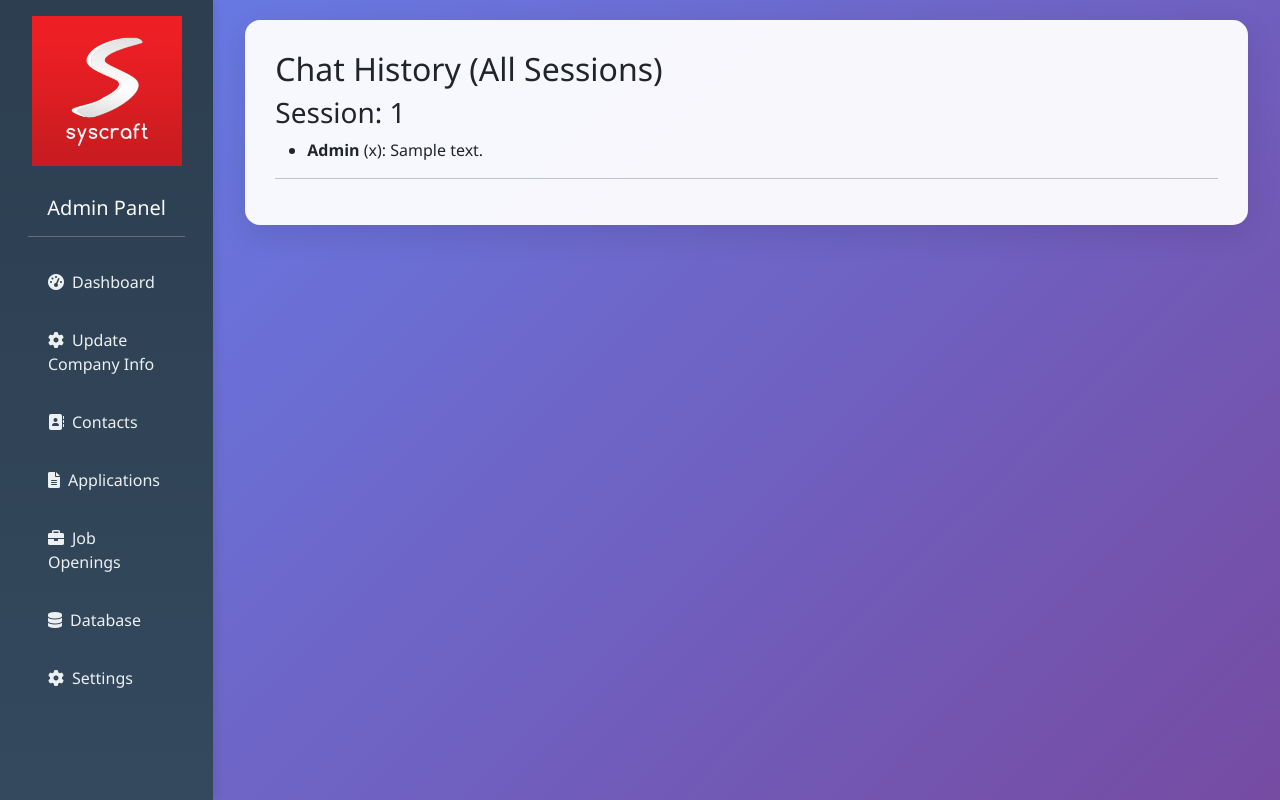
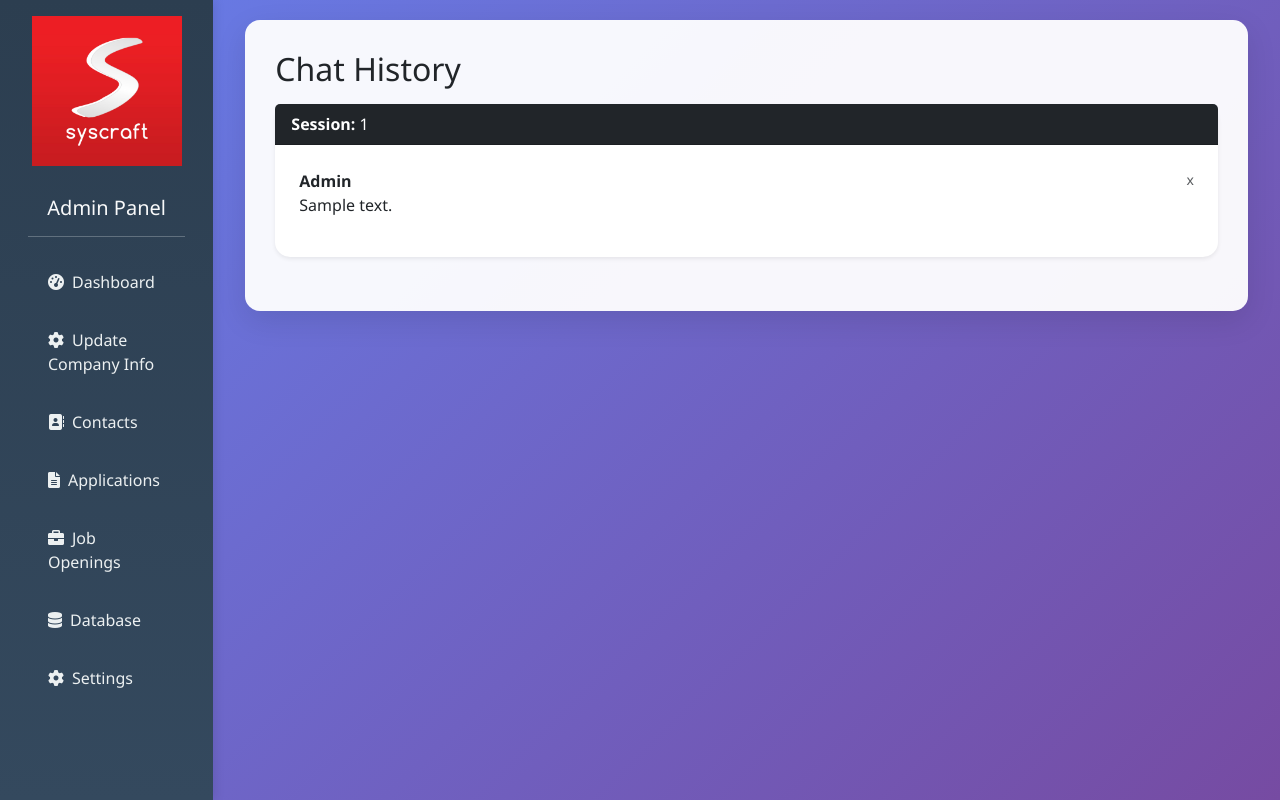
Before and after one commit to nawab-syscraft25/Syscraft-AI-Chatbot, a Flask app: page /admin/chat_history in a window 1280 px wide. Run offline with Flask 3, Linux system fonts and the light colour scheme; tables that the repository leaves empty hold one stand-in row (values such as "Sample post").

Commit message:
Enhanced chat UI look

```diff
--- a/main.py
+++ b/main.py
@@ -868,8 +868,14 @@ def company_description():
         context[f"q{i}"] = row[i] if row and len(row) > i else ""
 
     return render_template("admin_company.html", **context)
-
-
+from datetime import datetime
+@app.template_filter('format_dt')
+def format_dt(value):
+    try:
+        dt = datetime.fromisoformat(value)  # parses "2025-08-29T05:32:34.002588"
+        return dt.strftime("%d %b %Y, %I:%M %p")  # "29 Aug 2025, 05:32 AM"
+    except Exception:
+        return value  # fallback
 
 @app.route("/admin/settings")
 @login_required
--- a/templates/admin_chat_history.html
+++ b/templates/admin_chat_history.html
@@ -1,21 +1,28 @@
 {% extends "base.html" %}
 
 {% block content %}
-<h2>Chat History (All Sessions)</h2>
+<h2 class="mb-3">Chat History</h2>
 
 {% if history %}
   {% for session_id, messages in history.items() %}
-        <div class="session-block">
-            <h3>Session: {{ session_id }}</h3>
-            <ul>
+    <div class="card mb-4 shadow-sm border-0">
+      <div class="card-header bg-dark text-white">
+        <strong>Session:</strong> {{ session_id }}
+      </div>
+      <div class="card-body">
+        <ul class="list-unstyled">
           {% for msg in messages %}
-                    <li>
-                        <b>{{ msg.role|capitalize }}</b> ({{ msg.time }}):
-                        {{ msg.message }}
+            <li class="mb-3 p-2 rounded {% if msg.role == 'ai' %}bg-light{% else %}bg-white{% endif %}">
+              <div class="d-flex justify-content-between">
+                <strong>{{ msg.role|capitalize }}</strong>
+                <small class="text-muted">{{ msg.time|format_dt }}</small>
+
+              </div>
+              <div>{{ msg.message }}</div>
             </li>
           {% endfor %}
         </ul>
-            <hr>
+      </div>
     </div>
   {% endfor %}
 {% else %}
--- a/templates/admin_dashboard.html
+++ b/templates/admin_dashboard.html
@@ -88,7 +88,7 @@
                         {% endfor %}
                     </ul>
                     <div class="mt-2 text-end">
-                        <a href="/admin/contacts" class="btn btn-sm btn-primary">View All Contacts</a>
+                        <a href="/admin/contacts" class="btn  btn-primary">View All Contacts</a>
                     </div>
                 </div>
             </div>
@@ -112,7 +112,7 @@
                         {% endfor %}
                     </ul>
                     <div class="mt-2 text-end">
-                        <a href="/admin/applications" class="btn btn-sm btn-success">View All Applications</a>
+                        <a href="/admin/applications" class="btn  btn-success">View All Applications</a>
                     </div>
                 </div>
             </div>
```
Lines whose indentation alone changed are shown as unchanged.
